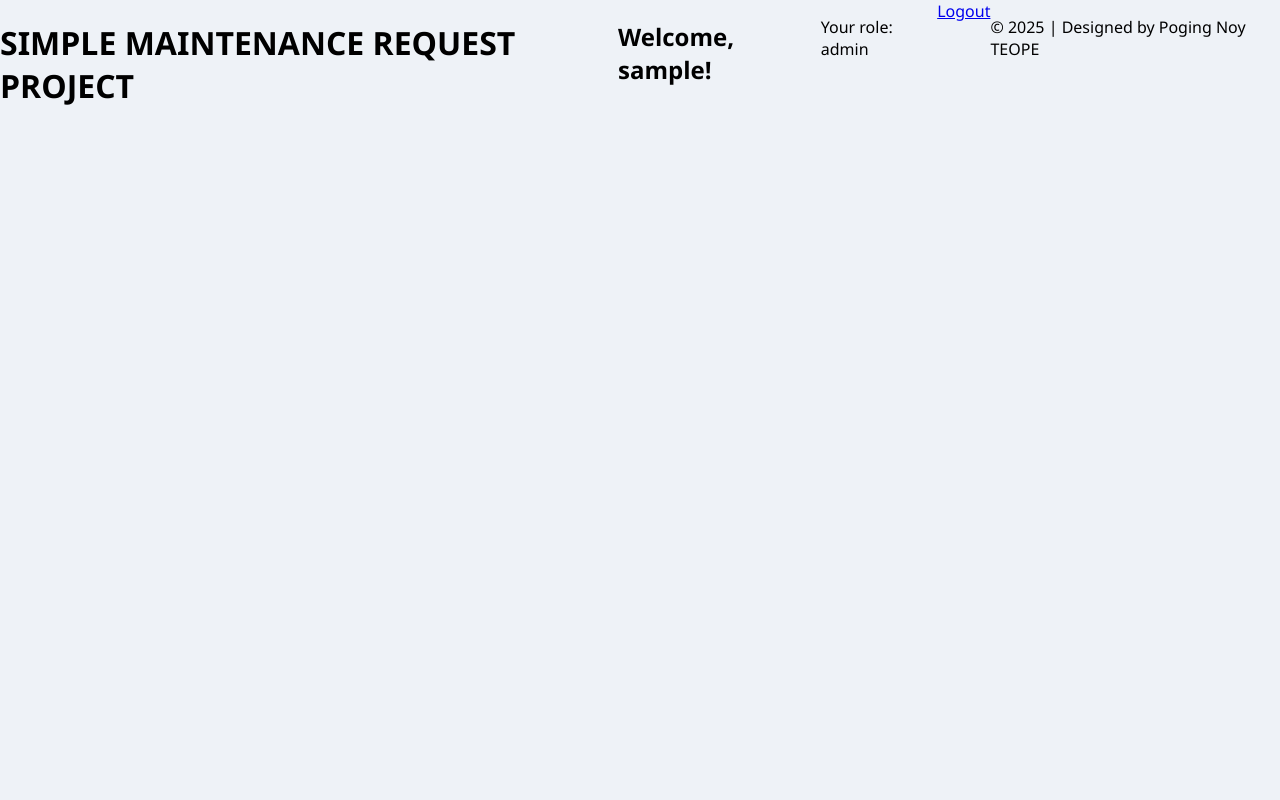
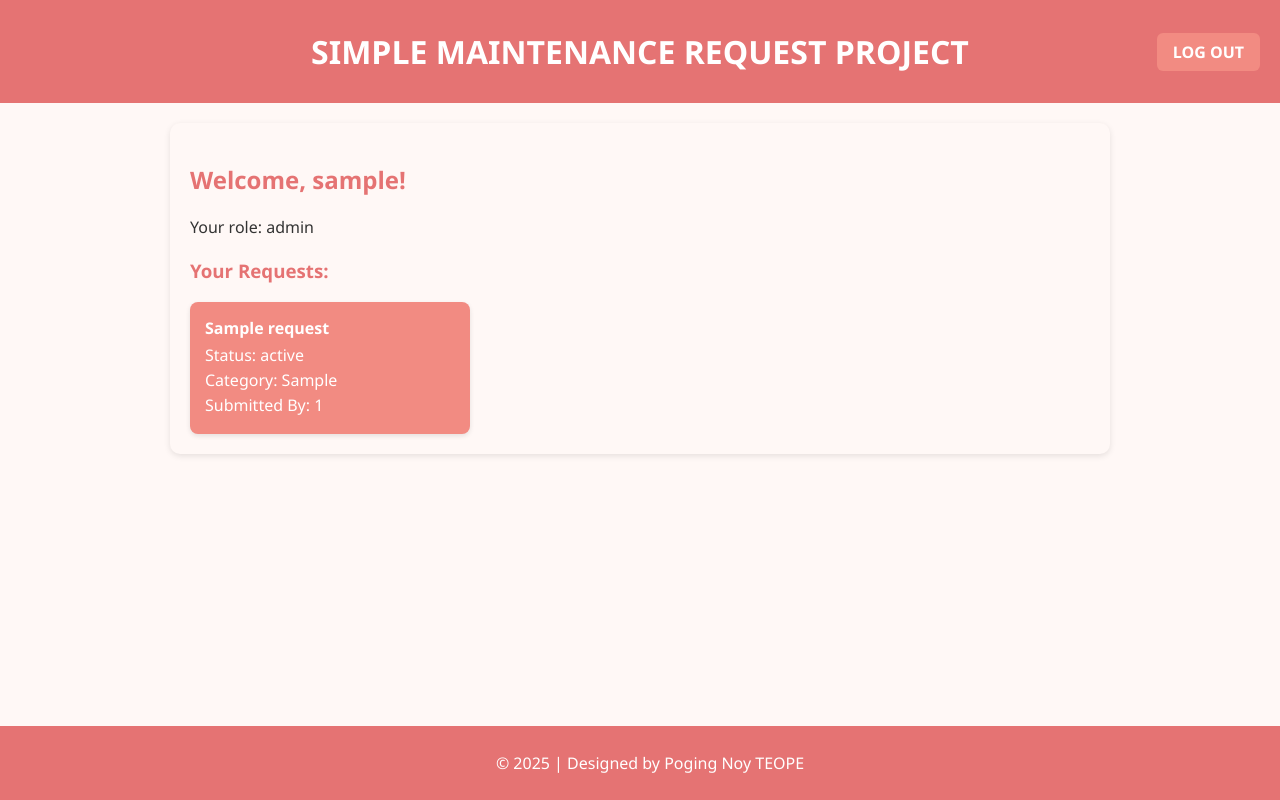
Before and after one commit to KhastG/PythonProject-MRS-, a Flask app: template templates/dashboard.html in a window 1280 px wide. Run offline with Flask 3, Linux system fonts and the light colour scheme; the template is opened without the code that fills it: values that come from a table or form of the project are taken from there, others are empty; tables that the repository leaves empty hold one stand-in row (values such as "Sample post").

Commit message:
Tweaks to some of the files like added the OTP Verification (MAIN CONTENT IS MISSING and needed some tweaks for the incomplete content)

```diff
--- a/app.py
+++ b/app.py
@@ -1,24 +1,40 @@
+import random
 from flask import Flask, render_template, redirect, url_for, request, flash
 from flask_bcrypt import Bcrypt
 from flask_login import LoginManager, login_user, login_required, logout_user, current_user
+from flask_mail import Mail, Message
 from flask_migrate import Migrate
 from flask_sqlalchemy import SQLAlchemy
+from flask import request, jsonify
+from flask import session
+from flask_login import UserMixin
+
 
 app = Flask(__name__)
 app.secret_key = "your_secret_key"
 app.config['SQLALCHEMY_DATABASE_URI'] = 'mysql+pymysql://root:gCEk4bteN)QgwfbA@localhost/db_maintenance'
 app.config['SQLALCHEMY_TRACK_MODIFICATIONS'] = False
 
+#GMAIL
+app.config['MAIL_SERVER'] = 'smtp.gmail.com'
+app.config['MAIL_PORT'] = 587
+app.config['MAIL_USE_TLS'] = True
+app.config['MAIL_USERNAME'] = 'teopecezar6@gmail.com'
+app.config['MAIL_PASSWORD'] = 'kpjjoctssqxvvziy'
+app.config['MAIL_DEFAULT_SENDER'] = ('OTP System', 'teopecezar6@gmail.com')
+mail = Mail(app)
+
 db = SQLAlchemy(app)
 bcrypt = Bcrypt(app)
-login_manager = LoginManager(app)
-login_manager.login_view = "login"
+login_manager = LoginManager()
+login_manager.login_view = 'login'  # route name for login page
+login_manager.init_app(app)
 migrate = Migrate(app, db)
 
 # ----------------------------
 # Database Model
 # ----------------------------
-class User(db.Model):
+class User(UserMixin, db.Model):
     id = db.Column(db.Integer, primary_key=True)
     username = db.Column(db.String(100), unique=True, nullable=False)
     password = db.Column(db.String(100), nullable=False)
@@ -46,6 +62,8 @@ def load_user(user_id):
 def home():
     return redirect(url_for('login'))
 
+from flask import session
+
 @app.route('/signup', methods=['GET', 'POST'])
 def signup():
     if request.method == 'POST':
@@ -54,12 +72,73 @@ def signup():
         email = request.form['email']
         role = request.form['role']
 
-        new_user = User(username=username, password=password, email=email, role=role)
-        db.session.add(new_user)
-        db.session.commit()
-        return redirect('/login')
+        # Generate OTP and send email
+        otp = random.randint(100000, 999999)
+        msg = Message('Your OTP Code', recipients=[email])
+        msg.body = f'Your OTP is: {otp}'
+        mail.send(msg)
+
+        # Temporarily store user info + OTP
+        session['otp'] = str(otp)
+        session['temp_username'] = username
+        session['temp_password'] = password
+        session['temp_email'] = email
+        session['temp_role'] = role
+
+        flash('OTP sent to your email! Please verify.', 'info')
+        return redirect(url_for('verify_otp'))
+
     return render_template('signup.html')
 
+
+@app.route('/send_otp', methods=['POST'])
+def send_otp():
+    email = request.form.get('email')
+    if not email:
+        return jsonify({'success': False, 'message': 'Missing email'})
+
+    otp = random.randint(100000, 999999)
+    msg = Message('Your OTP Code', recipients=[email])
+    msg.body = f'Your OTP is: {otp}'
+
+    try:
+        mail.send(msg)
+        return jsonify({'success': True, 'message': 'OTP sent', 'otp': otp})
+    except Exception as e:
+        return jsonify({'success': False, 'message': str(e)})
+
+
+@app.route('/verify_otp', methods=['GET', 'POST'])
+def verify_otp():
+    if request.method == 'POST':
+        entered_otp = request.form['otp']
+        stored_otp = session.get('otp')
+
+        if str(entered_otp) == str(stored_otp):
+            username = session.get('temp_username')
+            password = session.get('temp_password')
+            email = session.get('temp_email')
+            role = session.get('temp_role')
+
+            hashed_pw = bcrypt.generate_password_hash(password).decode('utf-8')
+            new_user = User(username=username, password=hashed_pw, email=email, role=role)
+            db.session.add(new_user)
+            db.session.commit()
+
+            # Clear session
+            session.pop('otp', None)
+            session.pop('temp_username', None)
+            session.pop('temp_password', None)
+            session.pop('temp_email', None)
+            session.pop('temp_role', None)
+
+            flash('Account created successfully! You can now log in.', 'success')
+            return redirect(url_for('login'))
+        else:
+            flash('Invalid OTP, please try again.', 'danger')
+            return redirect(url_for('verify_otp'))
+
+    return render_template('verify_otp.html')
 
 @app.route('/login', methods=['GET', 'POST'])
 def login():
--- a/static/dashboard.css
+++ b/static/dashboard.css
@@ -1,62 +1,104 @@
-body {
-    font-family: "Segoe UI", Tahoma, Geneva, Verdana, sans-serif;
-    background-color: #eef2f7;
+html, body {
+    height: 100%;
     margin: 0;
-    padding: 0;
-    display: flex;
-    justify-content: center;
-    align-items: flex-start;
-    min-height: 100vh;
-}
-
-.dashboard {
-    width: 85%;
-    max-width: 900px;
-    background-color: #fff;
-    padding: 35px 40px;
-    border-radius: 14px;
-    box-shadow: 0 5px 18px rgba(0, 0, 0, 0.1);
-    margin-top: 60px;
-}
-
-.dashboard h2 {
-    text-align: center;
-    color: #333;
-    margin-bottom: 25px;
-}
-
-table {
-    width: 100%;
-    border-collapse: collapse;
-    margin-top: 10px;
-}
-
-table th, table td {
-    padding: 14px 10px;
-    border-bottom: 1px solid #e5e7eb;
-    text-align: left;
-    font-size: 14px;
-}
-
-table th {
-    background-color: #f3f4f6;
-    font-weight: 600;
+    font-family: 'Segoe UI', Tahoma, Geneva, Verdana, sans-serif;
+    background-color: #fff8f6;
     color: #333;
 }
 
-.status {
-    font-weight: bold;
-    border-radius: 5px;
-    padding: 4px 8px;
-    text-transform: capitalize;
+header {
+    background-color: #E57373;
+    padding: 20px;
+    color: white;
+    display: flex;
+    align-items: center;
+    position: relative;  /* needed for absolute positioning of logout */
+    justify-content: center; /* center the h1 */
 }
 
-.status.pending {
-    color: #92400e;
-    background-color: #fef3c7;
+header h1 {
+    margin: 10;
 }
 
-.status.completed {
-    color: #065f46;
-    background-color: #d1fae5;
+.container {
+    max-width: 900px;
+    margin: 20px auto;
+    padding: 20px;
+    background-color: #fff8f6;
+    border-radius: 10px;
+    box-shadow: 0 2px 6px rgba(0,0,0,0.1);
 }
+
+h2, h3 {
+    color: #E57373;
+}
+
+.user-info {
+    margin-bottom: 20px;
+    text-align: left;
+}
+
+.user-info p {
+    margin: 5px 0;
+}
+
+.requests {
+    display: flex;
+    flex-wrap: wrap;
+    gap: 15px;
+    justify-content: flex-start;
+}
+
+.request-card {
+    background-color: #F28B82;
+    color: white;
+    padding: 15px;
+    border-radius: 8px;
+    width: 250px;
+    box-shadow: 0 2px 5px rgba(0,0,0,0.1);
+}
+
+.request-card h4 {
+    margin: 0 0 5px 0;
+}
+
+.request-card p {
+    margin: 3px 0;
+}
+
+footer {
+    color: white;
+    background-color: #E57373;
+    padding: 10px;
+    text-align: center;
+    position: fixed;
+    bottom: 0;
+    width: 100%;
+}
+
+a {
+    color: #fff;
+    text-decoration: none;
+    font-weight: bold;
+}
+
+a:hover {
+    text-decoration: underline;
+}
+
+.logout-link {
+    position: absolute;
+    right: 20px;
+    top: 50%;
+    transform: translateY(-50%);
+    background-color: #F28B82;
+    color: white;
+    padding: 8px 16px;
+    border-radius: 6px;
+    text-decoration: none;
+    font-weight: bold;
+}
+
+.logout-link:hover {
+    background-color: #E57373;
+}
--- a/templates/dashboard.html
+++ b/templates/dashboard.html
@@ -1,22 +1,37 @@
-<!DOCTYPE html>
-<html>
-<head>
-    <title>Dashboard</title>
-    <link rel="stylesheet" href="{{ url_for('static', filename='dashboard.css') }}">
-</head>
 <body>
     <header>
-        <h1> SIMPLE MAINTENANCE REQUEST PROJECT</h1>
+        <h1>SIMPLE MAINTENANCE REQUEST PROJECT</h1>
+        <a class="logout-link" href="{{ url_for('logout') }}">LOG OUT</a>
+        <link rel="stylesheet" href="{{ url_for('static', filename='dashboard.css') }}">
     </header>
-    <h2>Welcome, {{ user.username }}!</h2>
-    <p>Your role: {{ user.role }}</p>
-    {% if user.role == 'maintenance' %}
-        <p>Department: {{ user.department }}</p>
-    {% endif %}
 
-    <a href="{{ url_for('logout') }}">Logout</a>
+
+    <div class="container">
+        <div class="user-info">
+            <h2>Welcome, {{ user.username }}!</h2>
+            <p>Your role: {{ user.role }}</p>
+            {% if user.role == 'maintenance' %}
+                <p>Department: {{ user.department }}</p>
+            {% endif %}
+        </div>
+
+        {% if requests %}
+        <h3>Your Requests:</h3>
+        <div class="requests">
+            {% for req in requests %}
+            <div class="request-card">
+                <h4>{{ req.title }}</h4>
+                <p>Status: {{ req.status }}</p>
+                <p>Category: {{ req.category }}</p>
+                <p>Submitted By: {{ req.submitted_by }}</p>
+            </div>
+            {% endfor %}
+        </div>
+        {% else %}
+            <p>No requests to show.</p>
+        {% endif %}
+    </div>
     <footer>
         <p>&copy; 2025 | Designed by Poging Noy TEOPE</p>
     </footer>
 </body>
-</html>
```
Also changed, not shown: mail_test.py (added, +9 -0 lines), templates/verify_otp.html (added, +19 -0 lines).
